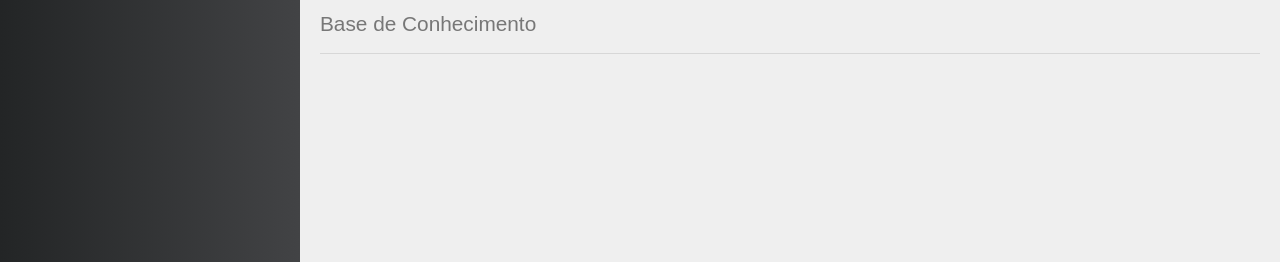
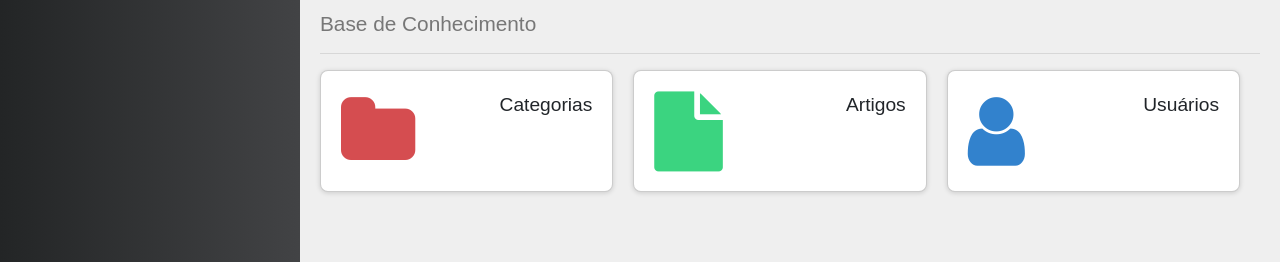
Before and after one commit to andrerocha546/projeto_final-curso_udemy, a Vue app in the folder frontend/: page / in a window 1280 px wide. Shown: the part 121-383 px from the top of the page. Built offline with nearby package versions, Linux system fonts and the light colour scheme; no server answers.

Commit message:
adicionando cards na home que mostram as estatisticas trazidas do backend

```diff
--- a/frontend/src/components/home/Home.vue
+++ b/frontend/src/components/home/Home.vue
@@ -2,18 +2,47 @@
     <div class="home">
         <PageTitle icon="fa fa-home" main="Dashboard"
             sub="Base de Conhecimento" />
+        <div class="stats">
+            <Stat title="Categorias" :value="stat.categories"
+                icon='fa fa-folder' color='#d54d50' />
+            <Stat title="Artigos" :value="stat.articles"
+                icon='fa fa-file' color='#3bd480'/>
+            <Stat title="Usuários" :value="stat.users"
+                icon="fa fa-user" color="#3282cd" />
+        </div>
     </div>
 </template>
 
 <script>
 import PageTitle from '../template/PageTitle'
+import Stat from './Stat'
+import axios from 'axios'
+import { baseApiUrl } from '@/global'
 
 export default {
     name: 'Home',
-    components: { PageTitle }
+    components: { PageTitle, Stat },
+    data: function() {
+        return {
+            stat: {}
+        }
+    },
+    methods: {
+        getStats() {
+            axios.get(`${baseApiUrl}/stats`)
+                .then(res => this.stat = res.data)
+        }
+    },
+    mounted() {
+        this.getStats()
+    }
 }
 </script>
 
 <style>
-
+    .stats {
+        display: flex;
+        justify-content: space-between;
+        flex-wrap: wrap;
+    }
 </style>
--- /dev/null
+++ b/frontend/src/components/home/Stat.vue
@@ -0,0 +1,61 @@
+<template>
+    <div class="stat">
+        <div class="stat-icon">
+            <i :class="icon" :style="style"></i>
+        </div>
+        <div class="stat-info">
+            <span class="stat-title">{{ title }}</span>
+            <span class="stat-value">{{ value }}</span>
+        </div>
+    </div>
+</template>
+
+<script>
+export default {
+    name: 'Stat',
+    props: ['title', 'value', 'icon', 'color'],
+    computed: {
+        style() {
+            return "color: " + (this.color || 'black')
+        }
+    }
+}
+</script>
+
+<style>
+    .stat {
+        flex: 1;
+        display: flex;
+        border-radius: 8px;
+        margin-right: 20px;
+        margin-bottom: 20px;
+        background-color: #fff;
+        padding: 20px;
+        border: 1px solid rgba(0, 0, 0, 0.2);
+        box-shadow: 0 1px 5px rgba(0, 0, 0, 0.15);
+    }
+
+    .stat-icon {
+        display: flex;
+        align-items: center;
+    }
+
+    .stat-icon i {
+        font-size: 5rem;
+    }
+
+    .stat-info {
+        flex: 1;
+        display: flex;
+        flex-direction: column;
+        align-items: flex-end;
+    }
+
+    .stat-title {
+        font-size: 1.2rem;
+    }
+
+    .stat-value {
+        font-size: 3rem;
+    }
+</style>
--- /dev/null
+++ b/frontend/src/global.js
@@ -0,0 +1 @@
+export const baseApiUrl = 'http://localhost:3000'
--- a/frontend/src/main.js
+++ b/frontend/src/main.js
@@ -9,6 +9,9 @@ import router from './config/router'
 
 Vue.config.productionTip = false
 
+// TEMPORARIO
+require('axios').defaults.headers.common['Authorization'] = 'bearer eyJ0eXAiOiJKV1QiLCJhbGciOiJIUzI1NiJ9.eyJpZCI6MSwibmFtZSI6IkFuZHJlIFMuIFJvY2hhIiwiZW1haWwiOiJhbmRyZXJvY2hhNTQ2QGdtYWlsLmNvbSIsImFkbWluIjp0cnVlLCJpYXQiOjE2MDEwNjU1NTYsImV4cCI6MTYwMTMyNDc1Nn0.AOEuQCfoVQPxtL61yFoYuQldmA61rETrAYJW7DEQkZg'
+
 new Vue({
   store,
   router,
```
